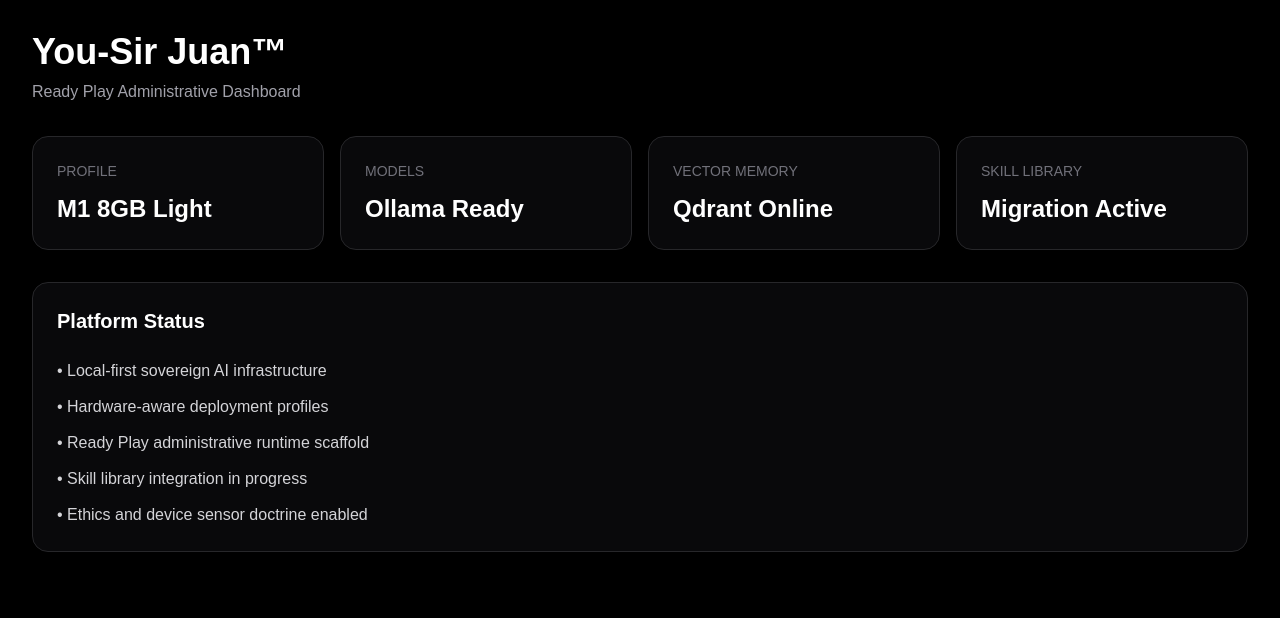
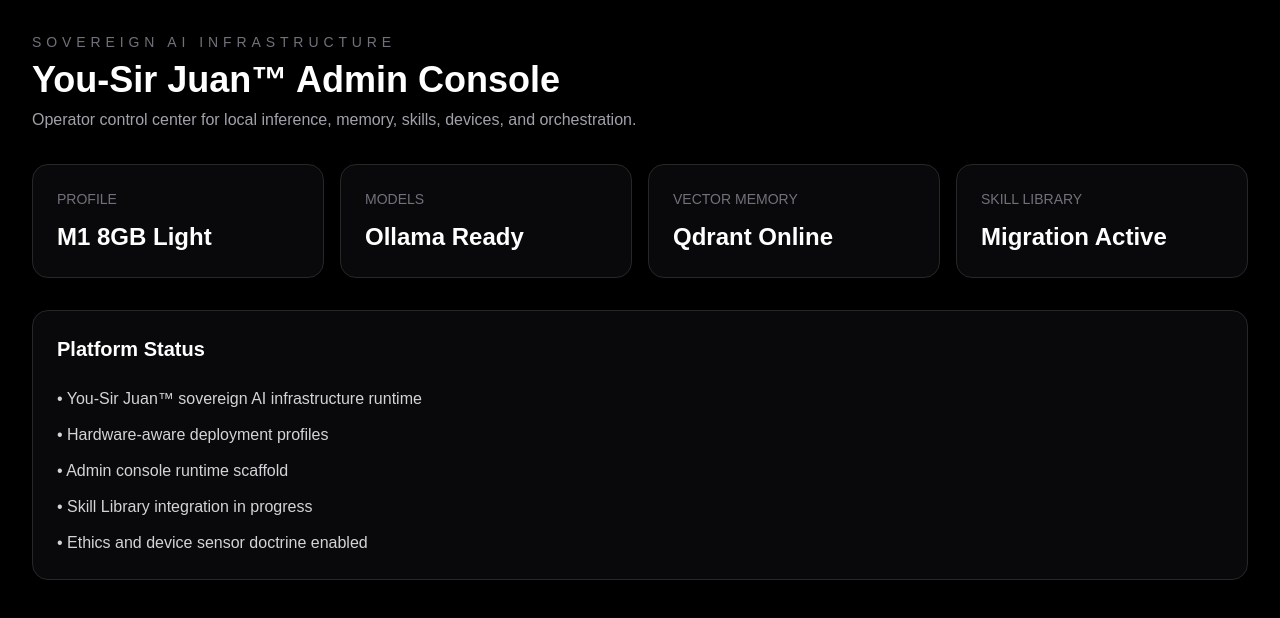
Before and after one commit to marvelousempire/yousirjuan, a Next.js app in the folder apps/admin/: page / in a window 1280 px wide. Shown: the top 618 px of the page. Built offline with nearby package versions, Linux system fonts and the light colour scheme.

Commit message:
White-label admin dashboard UI to You-Sir Juan

```diff
--- a/apps/admin/src/app/page.tsx
+++ b/apps/admin/src/app/page.tsx
@@ -3,9 +3,10 @@
     <main className="min-h-screen bg-black text-white p-8">
       <div className="max-w-7xl mx-auto space-y-8">
         <header className="space-y-2">
-          <h1 className="text-4xl font-bold">You-Sir Juan™</h1>
+          <p className="text-sm uppercase tracking-[0.35em] text-zinc-500">Sovereign AI Infrastructure</p>
+          <h1 className="text-4xl font-bold">You-Sir Juan™ Admin Console</h1>
           <p className="text-zinc-400">
-            Ready Play Administrative Dashboard
+            Operator control center for local inference, memory, skills, devices, and orchestration.
           </p>
         </header>
 
@@ -35,10 +36,10 @@
           <h2 className="text-xl font-semibold">Platform Status</h2>
 
           <div className="mt-6 space-y-3 text-zinc-300">
-            <p>• Local-first sovereign AI infrastructure</p>
+            <p>• You-Sir Juan™ sovereign AI infrastructure runtime</p>
             <p>• Hardware-aware deployment profiles</p>
-            <p>• Ready Play administrative runtime scaffold</p>
-            <p>• Skill library integration in progress</p>
+            <p>• Admin console runtime scaffold</p>
+            <p>• Skill Library integration in progress</p>
             <p>• Ethics and device sensor doctrine enabled</p>
           </div>
         </section>
```
